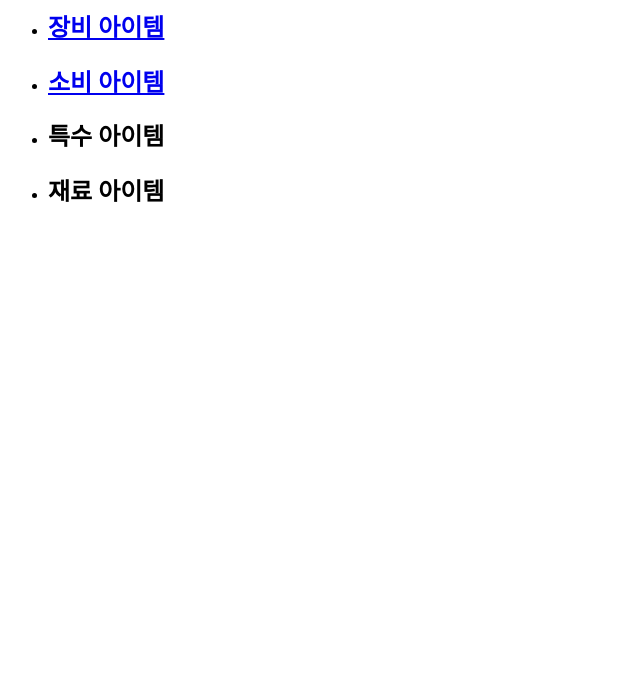
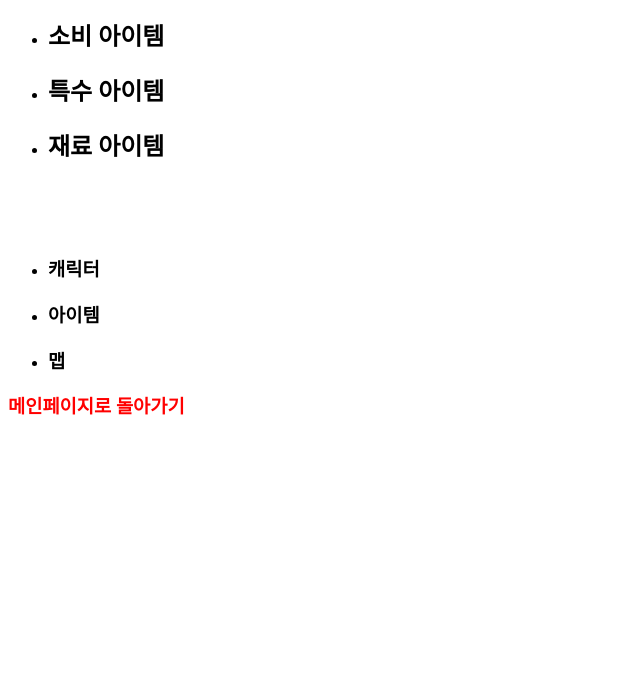
Before and after one commit to tnshl/-, a plain HTML site: page item.html in a window 1280 px wide. Shown: the part 127-800 px from the top of the page, without its empty margins (0-640 px from the left). Drawn offline with Linux system fonts and the light colour scheme.

Commit message:
Add files via upload

```diff
--- a/item.html
+++ b/item.html
@@ -3,15 +3,27 @@
     <head>
         <title>영원회귀: 블랙서바이벌 아이템</title>
         <meta charset="utf-8">
+        <style>
+            a {
+              color:black;
+              text-decoration: none;
+            }
+          </style>
     </head>
     <body>
-        <a href="index.html" titl="메인페이지로 돌아가기"><h3>메인페이지로 돌아가기</h3></a>
-         <h1>영원회귀: 블랙서바이벌 아이템</h1>
+        <h1>영원회귀: 블랙서바이벌 아이템</h1>
          <ul>
             <li><a href="equipment.html" titl="장비 아이템"><h2>장비 아이템</h2></a></li>
             <li><a href="소비.html" titl="소비 아이템"><h2>소비 아이템</h2></a></li>
             <li><h2>특수 아이템</h2></li>
-            <li><h2>재료 아이템</h2></li>
+            <li><h2>재료 아이템</h2></li><br><br><br>
          </ul>
+         <ul>
+            <li><a href="character.html"><h3>캐릭터</h3></a></li>
+            <li><a href="item.html"><h3>아이템</h3></a></li>
+            <li><a href="map.html"><h3>맵</h3></a></li>
+         </ul>
+         <a href="index.html" titl="메인페이지로 돌아가기" style="color:red">
+            <h3>메인페이지로 돌아가기</h3></a>
     </body>
 </html>
```
Also changed, not shown: character.html (+13 -2 lines), equipment.html (+11 -4 lines), index.html (+6 -0 lines), map.html (+14 -2 lines), 소비.html (+10 -3 lines).
